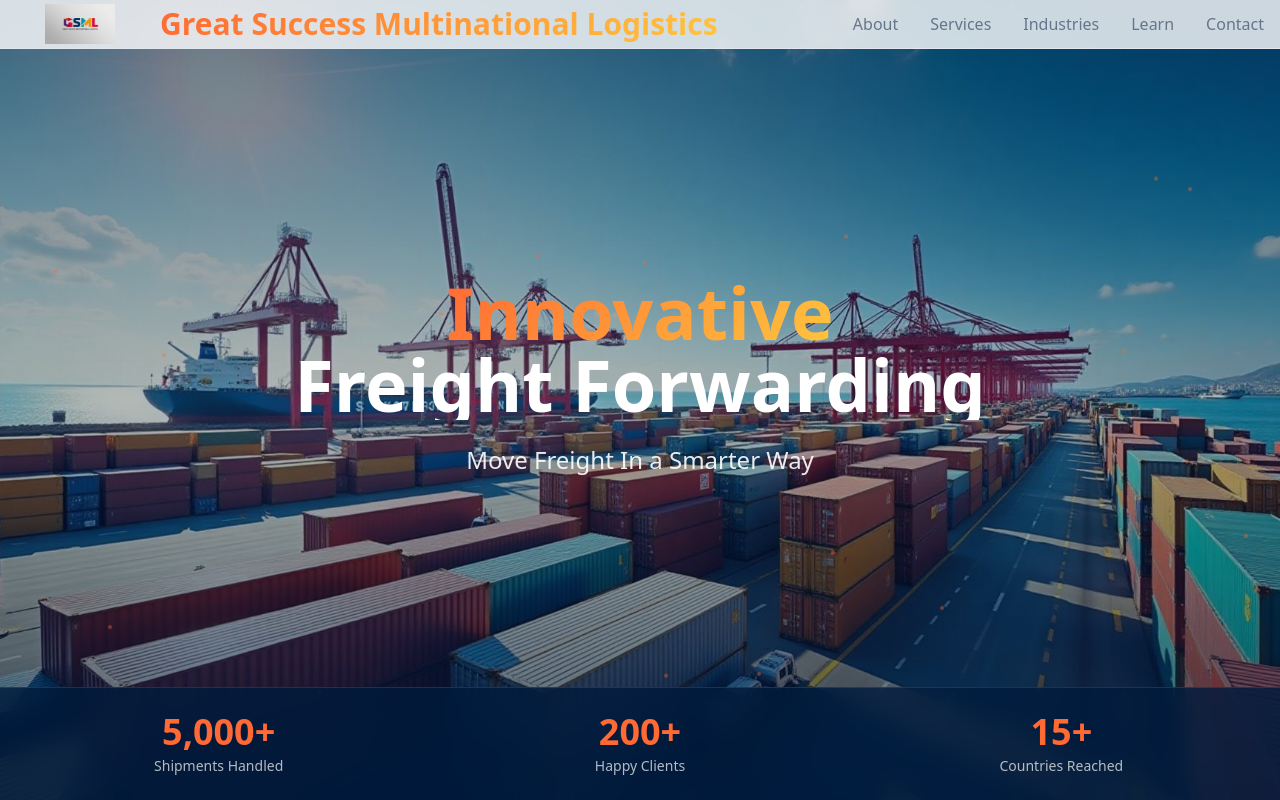
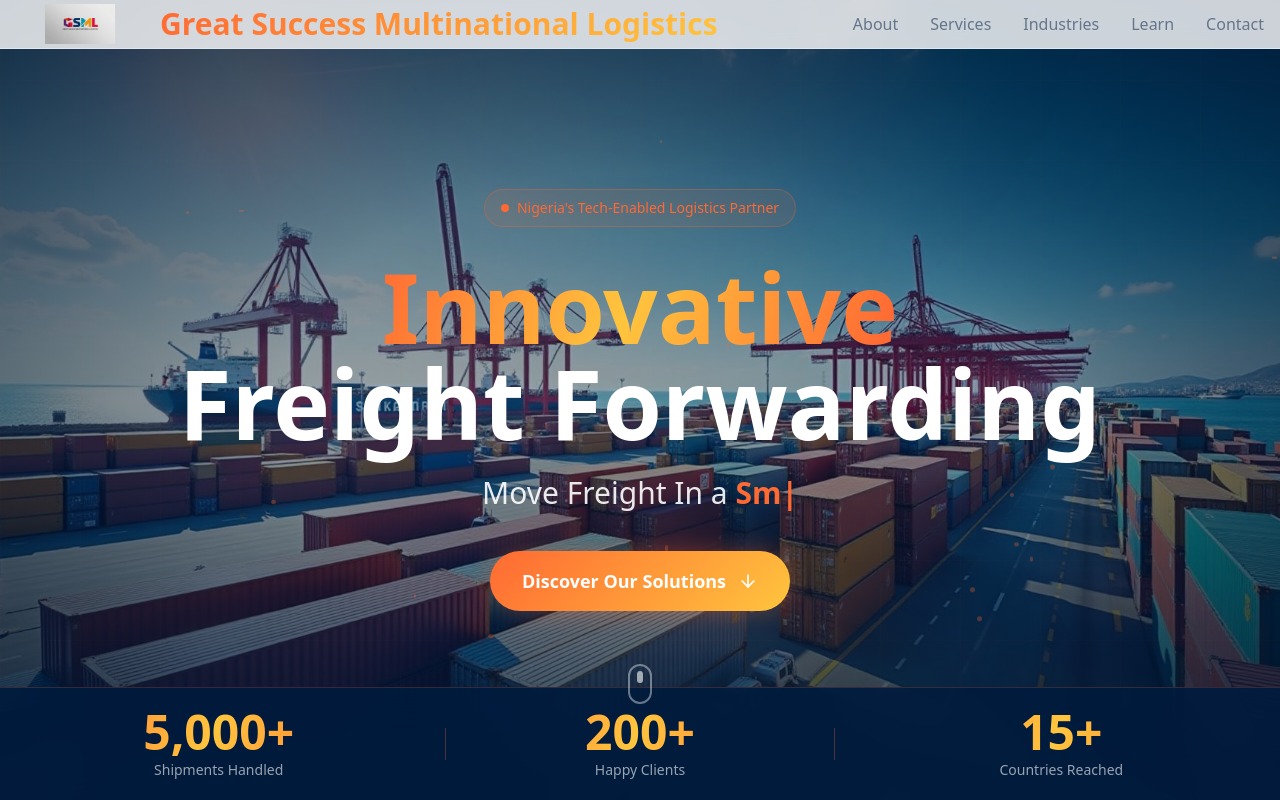
Before and after one commit to MichaelNewmanLightKnight/gsml, a React (Vite) app: page /about in a window 1280 px wide. Shown: the top 800 px of the page. Built offline with nearby package versions, Linux system fonts and the light colour scheme; the HTML template or start-up script is replaced by a standard one.

Commit message:
Boost homepage wow factor
Co-authored-by: MichaelNewmanLightKnight <28105328+MichaelNewmanLightKnight@users.noreply.github.com>

```diff
--- a/src/components/Hero.tsx
+++ b/src/components/Hero.tsx
@@ -1,10 +1,43 @@
-import { useEffect, useState } from "react";
+import { useEffect, useState, useCallback } from "react";
 import heroImage from "@/assets/hero-bright-logistics.jpg";
 import { useScrollReveal, useCounter } from "@/hooks/useScrollReveal";
+import { ArrowDown } from "lucide-react";
+
+const useTypewriter = (words: string[], typingSpeed = 100, deletingSpeed = 60, pauseTime = 2000) => {
+  const [text, setText] = useState("");
+  const [wordIndex, setWordIndex] = useState(0);
+  const [isDeleting, setIsDeleting] = useState(false);
+
+  useEffect(() => {
+    const currentWord = words[wordIndex];
+    const timeout = setTimeout(() => {
+      if (!isDeleting) {
+        setText(currentWord.slice(0, text.length + 1));
+        if (text.length === currentWord.length) {
+          setTimeout(() => setIsDeleting(true), pauseTime);
+        }
+      } else {
+        setText(currentWord.slice(0, text.length - 1));
+        if (text.length === 0) {
+          setIsDeleting(false);
+          setWordIndex((prev) => (prev + 1) % words.length);
+        }
+      }
+    }, isDeleting ? deletingSpeed : typingSpeed);
+
+    return () => clearTimeout(timeout);
+  }, [text, isDeleting, wordIndex, words, typingSpeed, deletingSpeed, pauseTime]);
+
+  return text;
+};
 
 const Hero = () => {
   const [loaded, setLoaded] = useState(false);
   const { ref: statsRef, isVisible: statsVisible } = useScrollReveal(0.3);
+  const typedText = useTypewriter(
+    ["Smarter Way", "Reliable Way", "Faster Way", "Better Way"],
+    80, 50, 2500
+  );
 
   const shipments = useCounter(5000, 2000, statsVisible);
   const clients = useCounter(200, 1800, statsVisible);
@@ -15,6 +48,10 @@ const Hero = () => {
     return () => clearTimeout(t);
   }, []);
 
+  const scrollToContent = useCallback(() => {
+    document.getElementById("about")?.scrollIntoView({ behavior: "smooth" });
+  }, []);
+
   return (
     <section className="relative min-h-screen flex items-center justify-center overflow-hidden">
       {/* Background Image with Overlay */}
@@ -22,74 +59,114 @@ const Hero = () => {
         <img
           src={heroImage}
           alt="Nigerian Freight Forwarding Operations with Cargo Ships and Container Terminals"
-          className={`w-full h-full object-cover transition-transform duration-[2000ms] ${loaded ? "scale-100" : "scale-110"}`}
+          className={`w-full h-full object-cover transition-transform duration-[3000ms] ease-out ${loaded ? "scale-100" : "scale-125"}`}
         />
-        <div className="absolute inset-0 bg-gradient-to-b from-primary/60 via-primary/30 to-primary/70"></div>
+        <div className="absolute inset-0 bg-gradient-to-b from-primary/70 via-primary/40 to-primary/80"></div>
+        {/* Cinematic vignette */}
+        <div className="absolute inset-0 bg-[radial-gradient(ellipse_at_center,transparent_40%,hsl(214_100%_8%/0.6)_100%)]"></div>
       </div>
 
-      {/* Animated particles */}
+      {/* Animated particles - enhanced */}
       <div className="absolute inset-0 overflow-hidden pointer-events-none">
-        {[...Array(20)].map((_, i) => (
+        {[...Array(30)].map((_, i) => (
           <div
             key={i}
-            className="absolute w-1 h-1 rounded-full bg-accent/40 animate-float"
+            className="absolute rounded-full bg-accent/30 animate-float"
             style={{
+              width: `${2 + Math.random() * 4}px`,
+              height: `${2 + Math.random() * 4}px`,
               left: `${Math.random() * 100}%`,
               top: `${Math.random() * 100}%`,
               animationDelay: `${Math.random() * 5}s`,
-              animationDuration: `${3 + Math.random() * 4}s`,
+              animationDuration: `${3 + Math.random() * 6}s`,
             }}
           />
         ))}
       </div>
 
-      {/* Grid Overlay */}
-      <div className="absolute inset-0 opacity-10">
-        <div className="w-full h-full bg-[linear-gradient(rgba(255,107,53,0.15)_1px,transparent_1px),linear-gradient(90deg,rgba(255,107,53,0.15)_1px,transparent_1px)] bg-[size:60px_60px]"></div>
+      {/* Animated grid overlay */}
+      <div className="absolute inset-0 opacity-[0.07]">
+        <div className="w-full h-full bg-[linear-gradient(rgba(255,107,53,0.3)_1px,transparent_1px),linear-gradient(90deg,rgba(255,107,53,0.3)_1px,transparent_1px)] bg-[size:80px_80px]"></div>
+      </div>
+
+      {/* Light rays */}
+      <div className="absolute inset-0 overflow-hidden pointer-events-none">
+        <div className={`absolute -top-1/2 left-1/4 w-[600px] h-[600px] bg-accent/5 rounded-full blur-[120px] transition-all duration-[3000ms] ${loaded ? "opacity-100 translate-y-0" : "opacity-0 -translate-y-20"}`}></div>
+        <div className={`absolute -bottom-1/4 right-1/4 w-[400px] h-[400px] bg-amber/5 rounded-full blur-[100px] transition-all duration-[3000ms] delay-500 ${loaded ? "opacity-100 translate-y-0" : "opacity-0 translate-y-20"}`}></div>
       </div>
 
       {/* Content */}
       <div className="relative z-10 container mx-auto px-6 text-center">
-        <div className="max-w-4xl mx-auto">
-          <h1 className="text-5xl md:text-7xl font-bold mb-6 overflow-hidden">
+        <div className="max-w-5xl mx-auto">
+          {/* Badge */}
+          <div className={`inline-flex items-center gap-2 px-4 py-2 rounded-full border border-accent/30 bg-accent/10 backdrop-blur-sm mb-8 transition-all duration-1000 ${loaded ? "translate-y-0 opacity-100" : "-translate-y-8 opacity-0"}`}>
+            <span className="w-2 h-2 rounded-full bg-accent animate-pulse"></span>
+            <span className="text-sm font-medium text-accent">Nigeria's Tech-Enabled Logistics Partner</span>
+          </div>
+
+          <h1 className="text-5xl md:text-7xl lg:text-8xl font-bold mb-6 leading-[1.1]">
             <span
-              className={`inline-block text-transparent bg-clip-text bg-gradient-accent transition-all duration-1000 ${loaded ? "translate-y-0 opacity-100" : "translate-y-full opacity-0"}`}
+              className={`block transition-all duration-1000 ${loaded ? "translate-y-0 opacity-100" : "translate-y-12 opacity-0"}`}
             >
-              Innovative
-            </span>{" "}
+              <span className="text-shimmer">Innovative</span>
+            </span>
             <span
-              className={`inline-block text-primary-foreground transition-all duration-1000 delay-200 ${loaded ? "translate-y-0 opacity-100" : "translate-y-full opacity-0"}`}
+              className={`block text-primary-foreground transition-all duration-1000 delay-300 ${loaded ? "translate-y-0 opacity-100" : "translate-y-12 opacity-0"}`}
             >
               Freight Forwarding
             </span>
           </h1>
 
           <p
-            className={`text-xl md:text-2xl text-primary-foreground/90 mb-12 max-w-3xl mx-auto transition-all duration-1000 delay-500 ${loaded ? "translate-y-0 opacity-100" : "translate-y-8 opacity-0"}`}
+            className={`text-xl md:text-2xl lg:text-3xl text-primary-foreground/90 mb-4 max-w-3xl mx-auto transition-all duration-1000 delay-600 ${loaded ? "translate-y-0 opacity-100" : "translate-y-8 opacity-0"}`}
           >
-            Move Freight In a Smarter Way
+            Move Freight In a{" "}
+            <span className="text-accent font-semibold">
+              {typedText}
+              <span className="animate-pulse">|</span>
+            </span>
           </p>
+
+          {/* CTA Button */}
+          <div className={`mt-10 transition-all duration-1000 delay-[800ms] ${loaded ? "translate-y-0 opacity-100" : "translate-y-8 opacity-0"}`}>
+            <button
+              onClick={scrollToContent}
+              className="group relative inline-flex items-center gap-3 px-8 py-4 bg-gradient-accent text-accent-foreground font-bold text-lg rounded-full shadow-glow animate-glow-pulse hover:scale-105 transition-transform duration-300"
+            >
+              Discover Our Solutions
+              <ArrowDown className="w-5 h-5 group-hover:translate-y-1 transition-transform" />
+            </button>
+          </div>
+        </div>
+      </div>
+
+      {/* Scroll indicator */}
+      <div className={`absolute bottom-24 left-1/2 -translate-x-1/2 z-10 transition-all duration-1000 delay-[1200ms] ${loaded ? "opacity-100" : "opacity-0"}`}>
+        <div className="w-6 h-10 rounded-full border-2 border-primary-foreground/40 flex justify-center">
+          <div className="w-1.5 h-3 bg-primary-foreground/60 rounded-full mt-2 animate-bounce"></div>
         </div>
       </div>
 
       {/* Stats Bar */}
       <div
         ref={statsRef}
-        className={`absolute bottom-0 left-0 right-0 bg-primary/80 backdrop-blur-md border-t border-accent/20 transition-all duration-1000 ${statsVisible ? "translate-y-0 opacity-100" : "translate-y-full opacity-0"}`}
+        className={`absolute bottom-0 left-0 right-0 bg-primary/90 backdrop-blur-xl border-t border-accent/20 transition-all duration-1000 ${statsVisible ? "translate-y-0 opacity-100" : "translate-y-full opacity-0"}`}
       >
-        <div className="container mx-auto px-6 py-6">
+        <div className="container mx-auto px-6 py-5">
           <div className="grid grid-cols-3 gap-8 text-center">
-            <div>
-              <p className="text-3xl md:text-4xl font-bold text-accent">{shipments.toLocaleString()}+</p>
-              <p className="text-primary-foreground/70 text-sm mt-1">Shipments Handled</p>
+            <div className="group">
+              <p className="text-3xl md:text-5xl font-bold text-shimmer">{shipments.toLocaleString()}+</p>
+              <p className="text-primary-foreground/60 text-sm mt-1 group-hover:text-primary-foreground/80 transition-colors">Shipments Handled</p>
             </div>
-            <div>
-              <p className="text-3xl md:text-4xl font-bold text-accent">{clients}+</p>
-              <p className="text-primary-foreground/70 text-sm mt-1">Happy Clients</p>
+            <div className="group relative">
+              <div className="absolute left-0 top-1/2 -translate-y-1/2 w-px h-8 bg-accent/30"></div>
+              <div className="absolute right-0 top-1/2 -translate-y-1/2 w-px h-8 bg-accent/30"></div>
+              <p className="text-3xl md:text-5xl font-bold text-shimmer">{clients}+</p>
+              <p className="text-primary-foreground/60 text-sm mt-1 group-hover:text-primary-foreground/80 transition-colors">Happy Clients</p>
             </div>
-            <div>
-              <p className="text-3xl md:text-4xl font-bold text-accent">{countries}+</p>
-              <p className="text-primary-foreground/70 text-sm mt-1">Countries Reached</p>
+            <div className="group">
+              <p className="text-3xl md:text-5xl font-bold text-shimmer">{countries}+</p>
+              <p className="text-primary-foreground/60 text-sm mt-1 group-hover:text-primary-foreground/80 transition-colors">Countries Reached</p>
             </div>
           </div>
         </div>
--- /dev/null
+++ b/src/components/ScrollToTop.tsx
@@ -0,0 +1,24 @@
+import { useEffect, useState } from "react";
+import { ArrowUp } from "lucide-react";
+
+const ScrollToTop = () => {
+  const [visible, setVisible] = useState(false);
+
+  useEffect(() => {
+    const onScroll = () => setVisible(window.scrollY > 400);
+    window.addEventListener("scroll", onScroll, { passive: true });
+    return () => window.removeEventListener("scroll", onScroll);
+  }, []);
+
+  return (
+    <button
+      onClick={() => window.scrollTo({ top: 0, behavior: "smooth" })}
+      aria-label="Scroll to top"
+      className={`fixed bottom-8 right-8 z-50 w-12 h-12 rounded-full bg-gradient-accent text-accent-foreground shadow-glow flex items-center justify-center hover:scale-110 transition-all duration-300 ${visible ? "opacity-100 translate-y-0" : "opacity-0 translate-y-4 pointer-events-none"}`}
+    >
+      <ArrowUp className="w-5 h-5" />
+    </button>
+  );
+};
+
+export default ScrollToTop;
--- /dev/null
+++ b/src/components/SectionDivider.tsx
@@ -0,0 +1,23 @@
+const SectionDivider = ({ flip = false, fromColor = "bg-background", toColor = "bg-muted/30" }: { flip?: boolean; fromColor?: string; toColor?: string }) => {
+  return (
+    <div className={`relative h-16 md:h-24 overflow-hidden ${fromColor}`}>
+      <svg
+        viewBox="0 0 1440 100"
+        preserveAspectRatio="none"
+        className={`absolute bottom-0 w-full h-full ${flip ? "rotate-180" : ""}`}
+      >
+        <path
+          d="M0,40 C360,100 720,0 1080,60 C1260,80 1380,40 1440,50 L1440,100 L0,100 Z"
+          className="fill-current text-muted/30"
+          style={{ opacity: 0.5 }}
+        />
+        <path
+          d="M0,60 C240,20 480,90 720,50 C960,10 1200,70 1440,40 L1440,100 L0,100 Z"
+          className="fill-current text-muted/30"
+        />
+      </svg>
+    </div>
+  );
+};
+
+export default SectionDivider;
```
